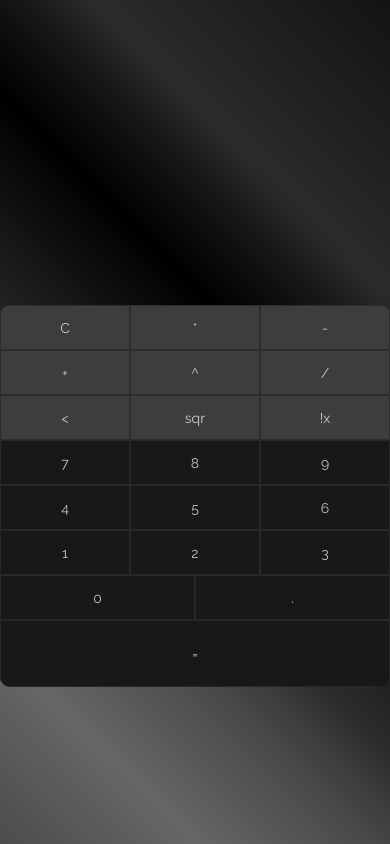
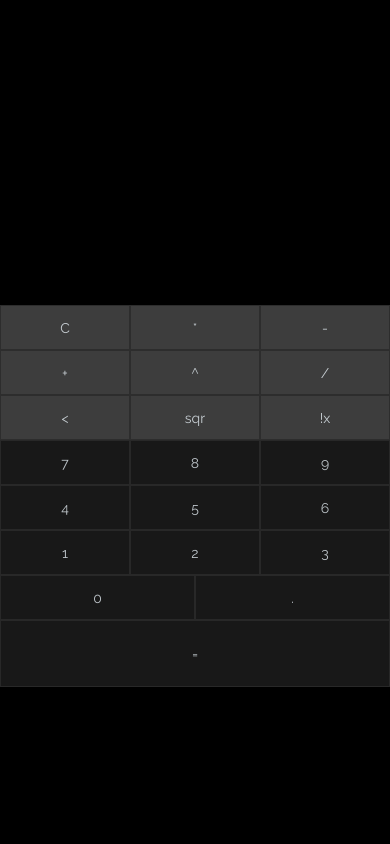
Before and after one commit to jakub84/react-calc, a React app: page / in a window 390 px wide. Built offline with nearby package versions, Linux system fonts and the light colour scheme.

Commit message:
Fix issues with gh-pages

```diff
--- a/package.json
+++ b/package.json
@@ -19,7 +19,6 @@
     "dotenv": "6.0.0",
     "dotenv-expand": "4.2.0",
     "eslint": "5.6.0",
-
     "eslint-config-react-app": "^3.0.5",
     "eslint-loader": "2.1.1",
     "eslint-plugin-flowtype": "2.50.1",
--- a/src/styles/_keyboard.scss
+++ b/src/styles/_keyboard.scss
@@ -22,6 +22,7 @@ box-shadow: 0px 15px 41px 2px rgba(0,0,0,0.75);
     @media (max-width: 600px) {
         background: rgb(24, 24, 24);
         box-shadow: none;
+        border-radius: 0;
       }
 
     input {
--- a/src/styles/main.scss
+++ b/src/styles/main.scss
@@ -28,5 +28,7 @@ body {
     /* W3C, IE10+, FF16+, Chrome26+, Opera12+, Safari7+ */
     filter: progid:DXImageTransform.Microsoft.gradient( startColorstr='#4c4c4c', endColorstr='#131313', GradientType=1);
     /* IE6-9 fallback on horizontal gradient */
-
+    @media (max-width: 600px) {
+        background: #000000;
+      }
 }
```
